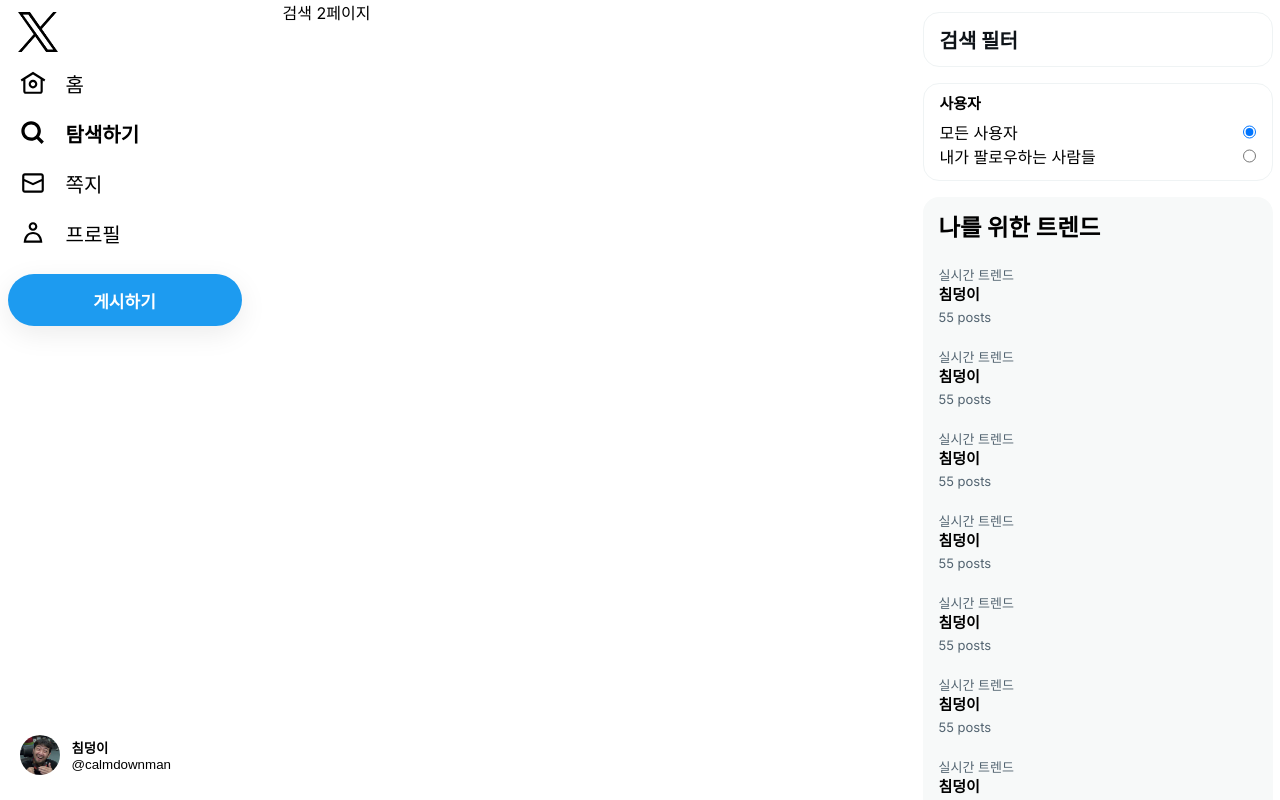
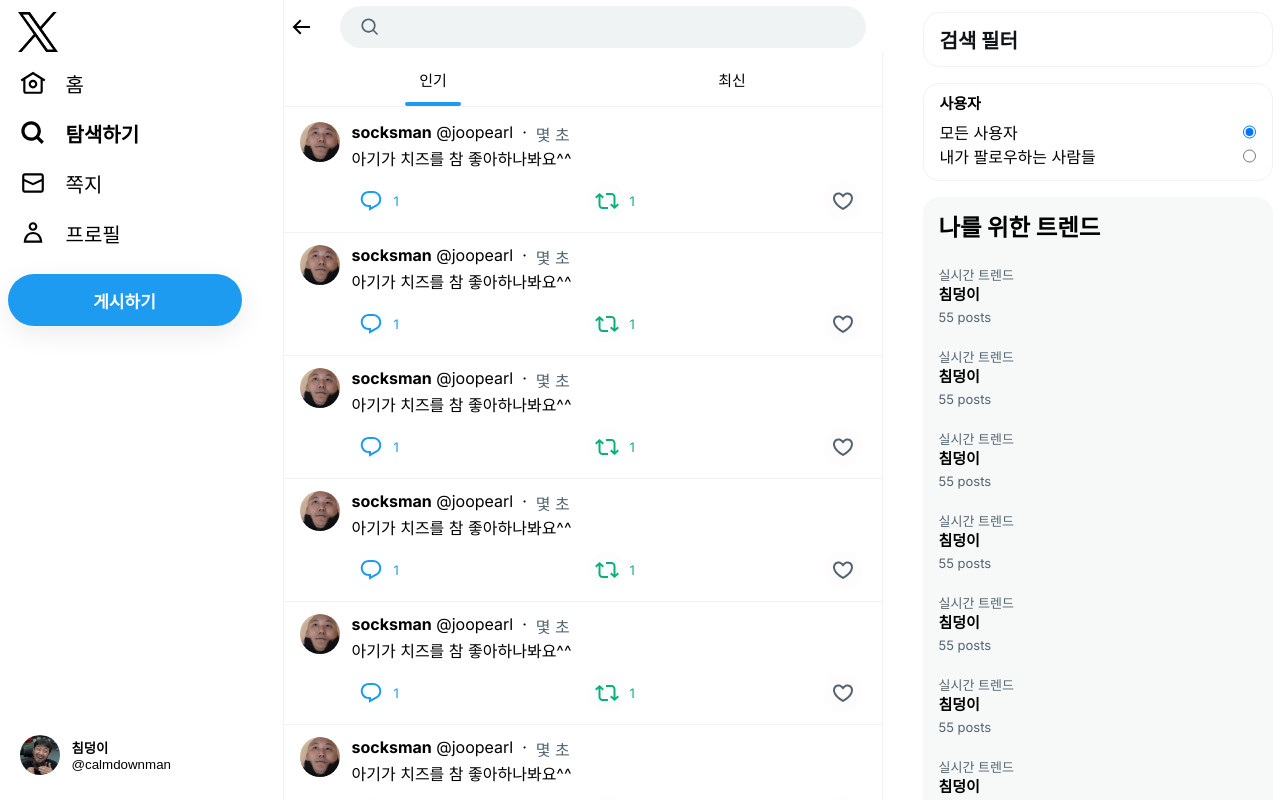
Before and after one commit to boyfromthewell/X-clone, a Next.js app: page /search in a window 1280 px wide. Built offline with nearby package versions, Linux system fonts and the light colour scheme.

Commit message:
feat: profile, search page

```diff
--- /dev/null
+++ b/src/app/(afterLogin)/[username]/profile.module.css
@@ -0,0 +1,86 @@
+.main {
+  width: 600px;
+  border-color: rgb(239, 243, 244);
+  border-right-width: 1px;
+  border-left-width: 1px;
+  border-left-style: solid;
+  border-right-style: solid;
+  display: flex;
+  flex-direction: column;
+  align-items: stretch;
+}
+
+.header {
+  display: flex;
+  height: 53px;
+  align-items: center;
+}
+
+.headerTitle {
+  font-size: 20px;
+  font-weight: bold;
+  margin-left: 30px;
+}
+
+.userZone {
+  display: flex;
+  align-items: center;
+  border-bottom: 1px solid rgb(239, 243, 244);
+  padding: 12px 16px;
+}
+
+.userImage {
+  display: flex;
+  align-items: center;
+  margin-right: 12px;
+  border-radius: 50%;
+}
+.userImage img {
+  width: 134px;
+  height: 134px;
+  border-radius: 50%;
+  object-fit: cover;
+}
+.userName {
+  margin: 0 12px;
+  flex: 1;
+}
+.userName > div:first-child {
+  font-weight: bold;
+  font-size: 20px;
+}
+.userName > div:last-child {
+  font-size: 15px;
+}
+
+.followButton {
+  border: 1px solid rgb(207, 217, 222);
+  padding: 0 16px;
+  border-radius: 17px;
+  height: 34px;
+  background-color: #000;
+  display: flex;
+  align-items: center;
+  justify-content: center;
+  font-size: 15px;
+  color: white;
+  cursor: pointer;
+}
+.followButton:hover {
+  background-color: rgb(39, 44, 48);
+}
+
+.backButton {
+  width: 34px;
+  height: 34px;
+  background-color: #fff;
+  border: none;
+  border-radius: 17px;
+  display: flex;
+  align-items: center;
+  justify-content: center;
+  cursor: pointer;
+}
+.backButton:hover {
+  background-color: rgba(15, 20, 25, 0.1);
+}
--- /dev/null
+++ b/src/app/(afterLogin)/_component/BackButton.tsx
@@ -0,0 +1,19 @@
+"use client";
+import style from "@/app/(afterLogin)/[username]/profile.module.css";
+
+export default function BackButton() {
+  return (
+    <button className={style.backButton}>
+      <svg
+        width={24}
+        viewBox="0 0 24 24"
+        aria-hidden="true"
+        className="r-18jsvk2 r-4qtqp9 r-yyyyoo r-z80fyv r-dnmrzs r-bnwqim r-1plcrui r-lrvibr r-19wmn03"
+      >
+        <g>
+          <path d="M7.414 13l5.043 5.04-1.414 1.42L3.586 12l7.457-7.46 1.414 1.42L7.414 11H21v2H7.414z"></path>
+        </g>
+      </svg>
+    </button>
+  );
+}
--- a/src/app/(afterLogin)/_component/NavMenu.tsx
+++ b/src/app/(afterLogin)/_component/NavMenu.tsx
@@ -5,10 +5,11 @@
 
 export default function NavMenu() {
   const segment = useSelectedLayoutSegment();
-  console.log(segment);
+
   const me = {
     id: "calmdownman",
   };
+
   return (
     <>
       <li>
--- a/src/app/(afterLogin)/_component/SearchForm.tsx
+++ b/src/app/(afterLogin)/_component/SearchForm.tsx
@@ -1,6 +1,6 @@
 import styles from "./rightSearchZone.module.css";
 
-export default function SearchForm() {
+export default function SearchForm({ q }: { q?: string }) {
   return (
     <form className={styles.search}>
       <svg width={20} viewBox="0 0 24 24" aria-hidden="true">
--- /dev/null
+++ b/src/app/(afterLogin)/search/_component/Tab.tsx
@@ -0,0 +1,34 @@
+"use client";
+import { useState } from "react";
+import styles from "../search.module.css";
+import { useRouter, useSearchParams } from "next/navigation";
+export default function Tab() {
+  const [current, setCurrent] = useState("hot");
+  const router = useRouter();
+  const searchParams = useSearchParams();
+
+  const handleClickHot = () => {
+    setCurrent("hot");
+    router.replace(`/search?q=${searchParams.get("q")}`);
+  };
+
+  const handleClickNew = () => {
+    setCurrent("new");
+    router.replace(`/search?${searchParams.toString()}&f=live`);
+  };
+
+  return (
+    <div className={styles.homeFixed}>
+      <div className={styles.homeTab}>
+        <div onClick={handleClickHot}>
+          인기
+          <div className={styles.tabIndicator} hidden={current === "new"}></div>
+        </div>
+        <div onClick={handleClickNew}>
+          최신
+          <div className={styles.tabIndicator} hidden={current === "hot"}></div>
+        </div>
+      </div>
+    </div>
+  );
+}
--- a/src/app/(afterLogin)/search/page.tsx
+++ b/src/app/(afterLogin)/search/page.tsx
@@ -1,3 +1,41 @@
-export default function Home() {
-  return <main>검색 2페이지</main>;
+import styles from "./search.module.css";
+import BackButton from "../_component/BackButton";
+import Post from "../_component/Post";
+import SearchForm from "../_component/SearchForm";
+import Tab from "./_component/Tab";
+
+type SearchProps = {
+  searchParams: { q: string; f?: string; pf?: string };
+};
+
+export default function Search({ searchParams }: SearchProps) {
+  return (
+    <main className={styles.main}>
+      <div className={styles.searchTop}>
+        <div className={styles.searchZone}>
+          <div className={styles.buttonZone}>
+            <BackButton />
+          </div>
+          <div className={styles.formZone}>
+            <SearchForm q={searchParams.q} />
+          </div>
+        </div>
+        <Tab />
+      </div>
+      <div className={styles.list}>
+        <Post />
+        <Post />
+        <Post />
+        <Post />
+        <Post />
+        <Post />
+        <Post />
+        <Post />
+        <Post />
+        <Post />
+        <Post />
+        {/*<SearchResult searchParams={searchParams} />*/}
+      </div>
+    </main>
+  );
 }
--- /dev/null
+++ b/src/app/(afterLogin)/search/search.module.css
@@ -0,0 +1,94 @@
+.main {
+  width: 600px;
+  border-color: rgb(239, 243, 244);
+  border-right-width: 1px;
+  border-left-width: 1px;
+  border-left-style: solid;
+  border-right-style: solid;
+  display: flex;
+  flex-direction: column;
+  align-items: stretch;
+}
+
+.searchTop {
+  background-color: rgba(255, 255, 255, 0.85);
+  backdrop-filter: blur(12px);
+  border-color: rgb(239, 243, 244);
+  border-bottom-width: 1px;
+  border-bottom-style: solid;
+  width: 600px;
+  position: fixed;
+}
+.searchZone {
+  display: flex;
+  align-items: center;
+}
+
+.backButton {
+  width: 34px;
+  height: 34px;
+  background-color: #fff;
+  border: none;
+  border-radius: 17px;
+  display: flex;
+  align-items: center;
+  justify-content: center;
+  cursor: pointer;
+}
+.backButton:hover {
+  background-color: rgba(15, 20, 25, 0.1);
+}
+
+.buttonZone {
+  width: 56px;
+}
+
+.formZone {
+  flex: 1;
+  height: 53px;
+  width: 526px;
+}
+
+.homeFixed {
+  position: fixed;
+  z-index: 1;
+  width: 598px;
+  background-color: rgba(255, 255, 255, 0.85);
+  backdrop-filter: blur(12px);
+  border-color: rgb(239, 243, 244);
+  border-bottom-width: 1px;
+  border-bottom-style: solid;
+}
+
+.homeTab {
+  height: 53px;
+  display: flex;
+}
+
+.homeTab > div {
+  cursor: pointer;
+  flex: 1;
+  display: flex;
+  align-items: center;
+  justify-content: center;
+  font-size: 15px;
+  position: relative;
+}
+.homeTab a:hover {
+  background-color: rgba(15, 20, 25, 0.1);
+}
+
+.tabIndicator {
+  height: 4px;
+  align-self: center;
+  background-color: rgb(29, 155, 240);
+  min-width: 56px;
+  width: 56px;
+  position: absolute;
+  bottom: 0px;
+  border-radius: 9999px;
+}
+
+.list {
+  margin-top: 110px;
+}
```
Also changed, not shown: src/app/(afterLogin)/[username]/page.tsx (+37 -2 lines).
